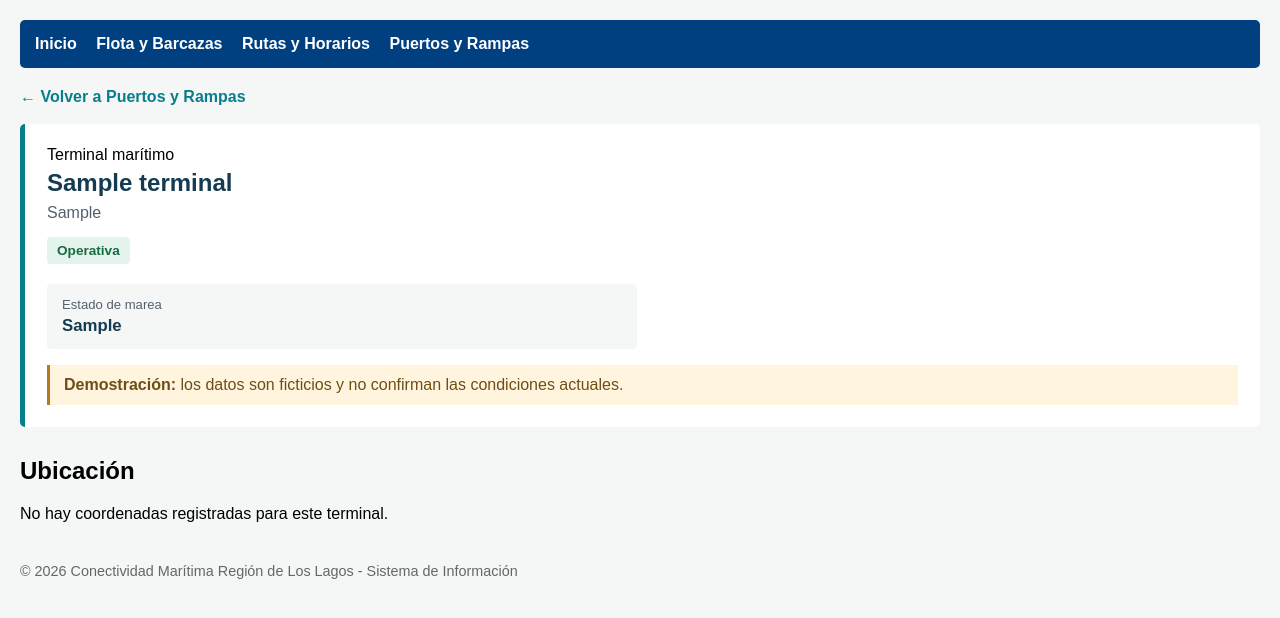
After one commit to felipegvargas12-oss/barcazas-los-lagos, a Django app: page /terminales/1/ in a window 1280 px wide. The commit adds this page. Shown: the top 618 px of the page. Run offline with Django 5.2, Linux system fonts and the light colour scheme; tables that the repository leaves empty hold one stand-in row (values such as "Sample post").

Commit message:
feat: add terminal map detail pages

```diff
--- /dev/null
+++ b/terminales/templates/terminales/detalle.html
@@ -0,0 +1,79 @@
+{% extends 'base.html' %}
+{% block title %}{{ terminal.nombre }} - Puertos y Rampas{% endblock %}
+
+{% block extra_head %}
+<link rel="stylesheet" href="https://unpkg.com/leaflet@1.9.4/dist/leaflet.css">
+<style>
+    .terminal-back { display: inline-block; margin-bottom: 18px; color: #087e8b; font-weight: 700; text-decoration: none; }
+    .terminal-back:hover { text-decoration: underline; }
+    .terminal-detail-card { padding: 22px; border-left-color: #087e8b; }
+    .terminal-detail-title { margin: 5px 0 0; color: #153b50; }
+    .terminal-detail-comuna { margin: 7px 0 0; color: #53616f; }
+    .terminal-status { display: inline-block; margin-top: 15px; padding: 6px 10px; border-radius: 4px; background: #e4f4ec; color: #176b43; font-size: 0.85rem; font-weight: 700; }
+    .terminal-status-caution { background: #fff5df; color: #704d16; }
+    .terminal-facts { display: grid; grid-template-columns: repeat(2, minmax(0, 1fr)); gap: 12px; margin: 20px 0 0; }
+    .terminal-facts > div { padding: 13px 15px; background: #f4f7f6; border-radius: 4px; }
+    .terminal-facts dt { color: #53616f; font-size: 0.82rem; }
+    .terminal-facts dd { margin: 4px 0 0; color: #153b50; font-size: 1.05rem; font-weight: 700; }
+    .terminal-demo-note { margin: 16px 0 0; padding: 11px 14px; border-left: 3px solid #b7791f; background: #fff5df; color: #704d16; }
+    .terminal-map-section { margin-top: 30px; }
+    .terminal-map { width: 100%; height: min(62vh, 560px); min-height: 320px; border: 1px solid #cbd5d8; border-radius: 4px; }
+    .terminal-map-note { color: #53616f; font-size: 0.9rem; }
+    @media (max-width: 600px) {
+        .terminal-detail-card { padding: 17px; }
+        .terminal-map { height: 48vh; min-height: 300px; }
+    }
+</style>
+{% endblock %}
+
+{% block content %}
+<a class="terminal-back" href="{% url 'terminales:lista' %}">&larr; Volver a Puertos y Rampas</a>
+<section class="card terminal-detail-card">
+    <span class="terminal-eyebrow">Terminal marítimo</span>
+    <h1 class="terminal-detail-title">{{ terminal.nombre }}</h1>
+    <p class="terminal-detail-comuna">{{ terminal.comuna }}</p>
+    {% if terminal.estado == 'Operativa' %}
+        <span class="terminal-status">{{ terminal.estado }}</span>
+    {% else %}
+        <span class="terminal-status terminal-status-caution">{{ terminal.estado }}</span>
+    {% endif %}
+    <dl class="terminal-facts">
+        <div><dt>Estado de marea</dt><dd>{{ terminal.marea }}</dd></div>
+    </dl>
+    {% if terminal.es_demostracion %}
+        <p class="terminal-demo-note"><strong>Demostración:</strong> los datos son ficticios y no confirman las condiciones actuales.</p>
+    {% endif %}
+</section>
+
+<section class="terminal-map-section">
+    <h2>Ubicación</h2>
+    {% if punto_mapa %}
+        <div id="terminal-map" class="terminal-map" role="img" aria-label="Mapa de ubicación de {{ terminal.nombre }}"></div>
+        <p class="terminal-map-note">{{ punto_mapa.note }} Mapa: &copy; OpenStreetMap contributors.</p>
+        {{ punto_mapa|json_script:'terminal-map-point' }}
+    {% else %}
+        <p>No hay coordenadas registradas para este terminal.</p>
+    {% endif %}
+</section>
+{% endblock %}
+
+{% block extra_scripts %}
+{% if punto_mapa %}
+<script src="https://unpkg.com/leaflet@1.9.4/dist/leaflet.js"></script>
+<script>
+    const terminalPoint = JSON.parse(document.getElementById('terminal-map-point').textContent);
+    const terminalLocation = [terminalPoint.latitude, terminalPoint.longitude];
+    const terminalMap = L.map('terminal-map').setView(terminalLocation, 13);
+
+    L.tileLayer('https://tile.openstreetmap.org/{z}/{x}/{y}.png', {
+        maxZoom: 18,
+        attribution: '&copy; <a href="https://www.openstreetmap.org/copyright">OpenStreetMap contributors</a>',
+    }).addTo(terminalMap);
+
+    L.marker(terminalLocation)
+        .addTo(terminalMap)
+        .bindPopup(`<strong>${terminalPoint.name}</strong><br>${terminalPoint.note}`)
+        .openPopup();
+</script>
+{% endif %}
+{% endblock %}
--- a/terminales/templates/terminales/lista.html
+++ b/terminales/templates/terminales/lista.html
@@ -32,7 +32,9 @@
         <header class="terminal-card-header">
             <div>
                 <span class="terminal-eyebrow">Terminal marítimo</span>
-                <h2 class="terminal-name">{{ term.nombre }}</h2>
+                <h2 class="terminal-name">
+                    <a href="{% url 'terminales:detalle' term.pk %}">{{ term.nombre }}</a>
+                </h2>
                 <p class="terminal-comuna">{{ term.comuna }}</p>
             </div>
             {% if term.estado == 'Operativa' %}
--- a/terminales/urls.py
+++ b/terminales/urls.py
@@ -5,4 +5,5 @@ app_name = 'terminales'
 
 urlpatterns = [
     path('', views.lista_terminales, name='lista'),
+    path('<int:pk>/', views.detalle_terminal, name='detalle'),
 ]
--- a/terminales/views.py
+++ b/terminales/views.py
@@ -1,9 +1,18 @@
-from django.shortcuts import render
+from django.shortcuts import get_object_or_404, render
 
-
+from rutas.map_data import MAP_POINTS
 from .models import Terminal
 
 
 def lista_terminales(request):
     terminales = Terminal.objects.all()
     return render(request, 'terminales/lista.html', {'terminales': terminales})
+
+
+def detalle_terminal(request, pk):
+    terminal = get_object_or_404(Terminal, pk=pk)
+    punto_mapa = MAP_POINTS.get(str(terminal))
+    return render(request, 'terminales/detalle.html', {
+        'terminal': terminal,
+        'punto_mapa': punto_mapa,
+    })
```
Also changed, not shown: terminales/tests.py (+42 -0 lines), README.md.
